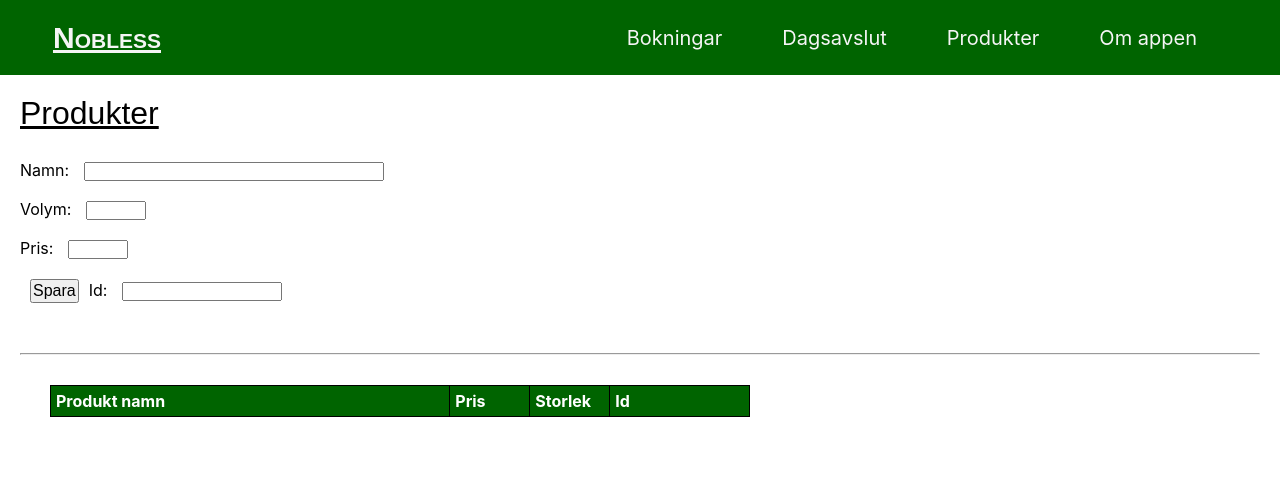
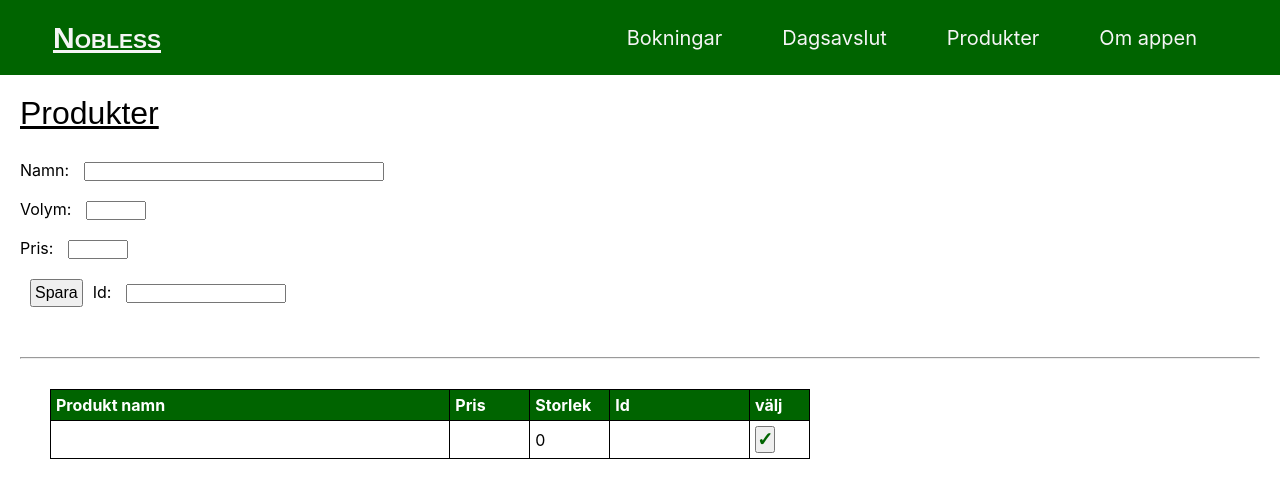
Before and after one commit to jelu000/bokingcomponent, a React (Create React App) app: page /produkter in a window 1280 px wide. Both pictures are taken after a click on the button "Spara". Shown: the top 498 px of the page. Built offline with nearby package versions, Linux system fonts and the light colour scheme.

Commit message:
Tabellen är klar, fixa data koplling till localstorage

```diff
--- a/src/components/produkter/Product.js
+++ b/src/components/produkter/Product.js
@@ -1,5 +1,5 @@
 export default class Product {
-    constructor(){
+    constructor(p_id, p_name, p_size, p_price){
         this.p_id = p_id;
         this.p_name = p_name;
         this.p_size = p_size;
--- a/src/components/produkter/ProductTable.js
+++ b/src/components/produkter/ProductTable.js
@@ -1,15 +1,28 @@
-import React, { Component } from 'react'
+import React from 'react'
 
-export default class ProductTable extends Component {
+export default function ProductTable(props) {
 
-    constructor(props){
-        super(props);
+    let productsarray = props.product_array;
+
+
+    let t_datatable = productsarray.map( (product, i) => {
+        let check = ' \u2713 ';
+        return (
+          <tr className="bordertable" id={i}  key={i}>
+            <td className="bordertable" data-title="namn">{product.p_name}</td>
+            <td className="bordertable" data-title="pris">{product.p_price}</td>
+            <td className="bordertable" data-title="storlek">{product.p_size}</td>
+            <td className="bordertable" data-title="id">{product.p_id}</td>
+            <th className="bordertable" id="vald"><button type="button" className="checktablebutt" id={i} onClick={props.productTableButtClick}> {check} </button></th>
+
+          </tr>
+        )
+      });
 
 
 
-    }
 
-    render() {
+
         return (
             <div>
                 <table id="p_productstable" className="bordertable">
@@ -19,14 +32,15 @@ export default class ProductTable extends Component {
                         <th className="bordertable" id="p_column_price">Pris</th>
                         <th className="bordertable" id="p_column_size">Storlek</th>
                         <th className="bordertable" id="p_column_id">Id</th>
+                        <th className="bordertable" id="p_column_butt">välj</th>
                     </tr>
                 </thead>
                 <tbody>
-                {  }
+                { t_datatable }
                 </tbody>
             </table>
 
             </div>
         )
-    }
+
 }
--- a/src/components/produkter/Products.css
+++ b/src/components/produkter/Products.css
@@ -7,14 +7,14 @@
 }
 .p_button{
     font-size: medium;
-    padding: 1px;
+    padding: 3px;
 }
 
 #p_id{
     width: 160px;
 }
 #p_productstable{
-    width: 700px;
+    width: 760px;
     border-collapse: collapse;
     border: 1px solid black;
     margin: 30px;
@@ -32,3 +32,6 @@
 #p_column_id{
     width: 140px;
 }
+#p_column_butt{
+    width: 60px;
+}
--- a/src/components/produkter/Products.js
+++ b/src/components/produkter/Products.js
@@ -1,6 +1,7 @@
 import React, { Component } from 'react';
 import './Products.css';
 import ProductTable from './ProductTable';
+import Product from './Product';
 
 
 export default class Products extends Component {
@@ -15,6 +16,8 @@ export default class Products extends Component {
             state_price: "",
             state_products_table: []
         }
+
+        this.saveButtonClick = this.saveButtonClick.bind(this);
     }
 
     inputTextChangeName = (ev) => {
@@ -38,6 +41,30 @@ export default class Products extends Component {
         }
     }
 
+    clearFields(){
+        document.getElementById("p_name").value="";
+        document.getElementById("p_price").value="";
+        document.getElementById("p_size").value="";
+    }
+
+    saveButtonClick(){
+        let t_product = new Product(this.state.state_id, this.state.state_name, this.state.state_size, this.state.state_price);
+        let t_array = this.state.state_products_table;
+        t_array.push(t_product);
+
+        this.setState({
+            state_products_table: t_array
+        });
+
+        this.clearFields();
+    }
+
+    productTableButtClick = (ev) =>{
+
+    }
+
+
+
     render() {
         return (
             <div className="MainBokingDiv">
@@ -49,13 +76,13 @@ export default class Products extends Component {
                     <br />
                     Pris: <input type="text" className="short_textfelt" id="p_price" value={this.state_price} maxLength="6" onChange={this.inputTextChangePrice} />
                     <br />
-                    <input id="p_savebutton" className="p_button" type="button" value="Spara" />
+                    <input id="p_savebutton" className="p_button" type="button" value="Spara" onClick={this.saveButtonClick} />
                     Id: <input type="text" className="short_textfelt" id="p_id"  readOnly />
 
                 </div>
 
                 <hr />
-                <ProductTable />
+                <ProductTable productTableButtClick={this.productTableButtClick} product_array={this.state.state_products_table}/>
 
             </div>
         )
```
Also changed, not shown: tempKod.txt.
